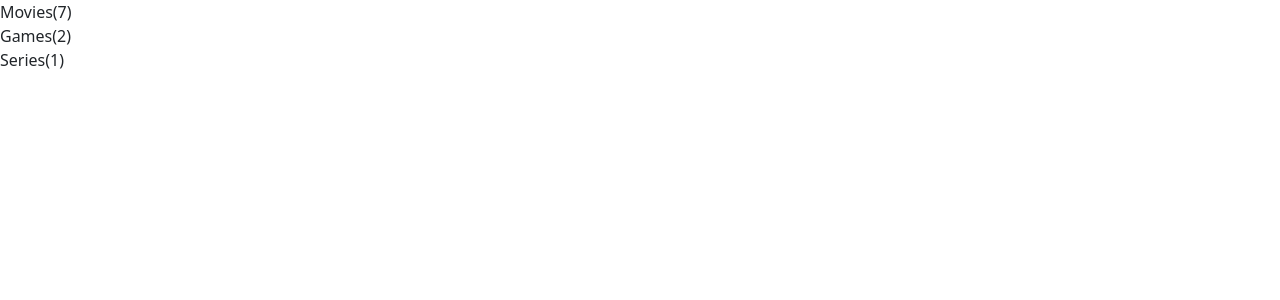
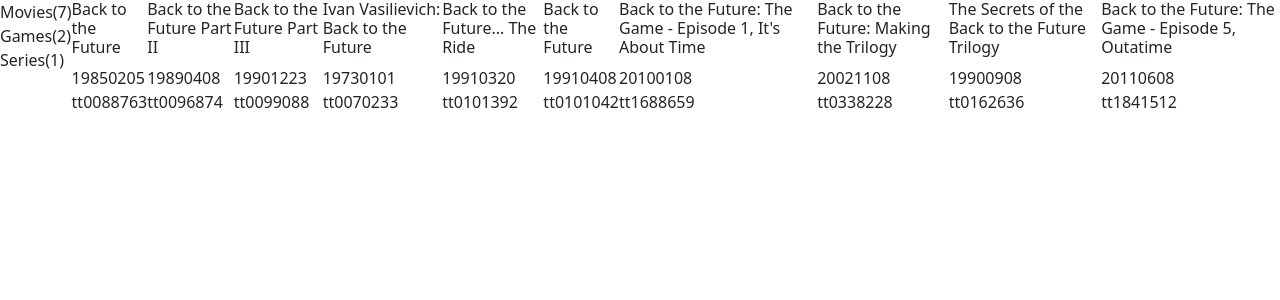
Before and after one commit to OferTauber/Films-and-games, a React (Create React App) app: page / in a window 1280 px wide. Shown: the top 300 px of the page. Built offline with nearby package versions, Linux system fonts and the light colour scheme.

Commit message:
All cards has data

```diff
--- a/src/pages/LandingPage.tsx
+++ b/src/pages/LandingPage.tsx
@@ -1,11 +1,12 @@
 import React from "react";
 
-import Nav from "../store-connected-components/Nav";
+import { Cards, Nav } from "../store-connected-components";
 
 export const LandingPage: React.FC = () => {
   return (
     <main style={{ display: "flex" }}>
       <Nav />
+      <Cards />
     </main>
   );
 };
--- /dev/null
+++ b/src/store-connected-components/Cards.tsx
@@ -0,0 +1,38 @@
+import React from "react";
+
+import { observer } from "mobx-react-lite";
+
+import { useStore } from "../utils/useStore";
+
+import { Entity } from "../utils/types";
+
+import { Card as SingleCard } from "../ui-components/Card";
+
+interface CardsProps {
+  data: Entity[];
+}
+
+const _Cards: React.FC<CardsProps> = ({ data }) => {
+  const onTitleUpdate = (str: string) => console.log("TODO - develop " + str);
+
+  return (
+    <>
+      {data.map(({ imdbID, Title, Type, Year, Poster }) => (
+        <SingleCard
+          key={imdbID}
+          {...{ imdbID, Title, Type, onTitleUpdate, Year, Poster }}
+        />
+      ))}
+    </>
+  );
+};
+
+const Observed = observer(_Cards);
+
+export const Cards = () => {
+  const { data } = useStore();
+
+  return <Observed {...{ data }} />;
+};
+
+export default Cards;
--- a/src/store-connected-components/Nav.tsx
+++ b/src/store-connected-components/Nav.tsx
@@ -9,7 +9,7 @@ interface NavProps {
   seriesCount: number;
 }
 
-const Nav: React.FC<NavProps> = ({ moviesCount, gamesCount, seriesCount }) => {
+const _Nav: React.FC<NavProps> = ({ moviesCount, gamesCount, seriesCount }) => {
   return (
     <nav>
       <div>{`Movies(${moviesCount})`}</div>
@@ -19,12 +19,12 @@ const Nav: React.FC<NavProps> = ({ moviesCount, gamesCount, seriesCount }) => {
   );
 };
 
-const Observed = observer(Nav);
+const Observed = observer(_Nav);
 
-const StoreConnected = () => {
+export const Nav = () => {
   const { moviesCount, seriesCount, gamesCount } = useStore();
 
   return <Observed {...{ moviesCount, gamesCount, seriesCount }} />;
 };
 
-export default StoreConnected;
+export default Nav;
--- /dev/null
+++ b/src/store-connected-components/index.ts
@@ -0,0 +1,2 @@
+export { Cards } from "./Cards";
+export { Nav } from "./Nav";
--- /dev/null
+++ b/src/ui-components/Card.tsx
@@ -0,0 +1,27 @@
+import React from "react";
+
+import type { Entity } from "../utils/types";
+
+interface CardProps extends Entity {
+  onTitleUpdate: (newTitle: string) => void;
+}
+
+export const Card: React.FC<CardProps> = ({
+  Title,
+  Year,
+  imdbID,
+  // Type,
+  // Poster
+}) => {
+  const date = Year.trim();
+
+  return (
+    <div>
+      <h6>{Title}</h6>
+      <div>{date}</div>
+      <div>{imdbID}</div>
+    </div>
+  );
+};
+
+export default Card;
--- a/src/utils/mock-api.ts
+++ b/src/utils/mock-api.ts
@@ -1,9 +1,9 @@
 import { AxiosResponse } from "axios";
 import mockData from "./mock-data.json";
 
-import type { GetFilmsRes } from "./types";
+import type { GetDataRes } from "./types";
 
-export const getData = async (): Promise<AxiosResponse<GetFilmsRes>> => {
+export const getData = async (): Promise<AxiosResponse<GetDataRes>> => {
   return new Promise((resolve) => {
     setTimeout(() => {
       const response: AxiosResponse = {
--- a/src/utils/store.ts
+++ b/src/utils/store.ts
@@ -7,11 +7,11 @@ import {
 } from "mobx";
 
 import { getData as fetchData } from "./mock-api";
-import type { Film, EntityType } from "./types";
+import type { Entity, EntityType } from "./types";
 
 export class Store {
   isLoading = true;
-  data: Film[] = [];
+  data: Entity[] = [];
 
   constructor() {
     makeObservable(this, {
```
Also changed, not shown: src/utils/types.d.ts (+5 -5 lines).
